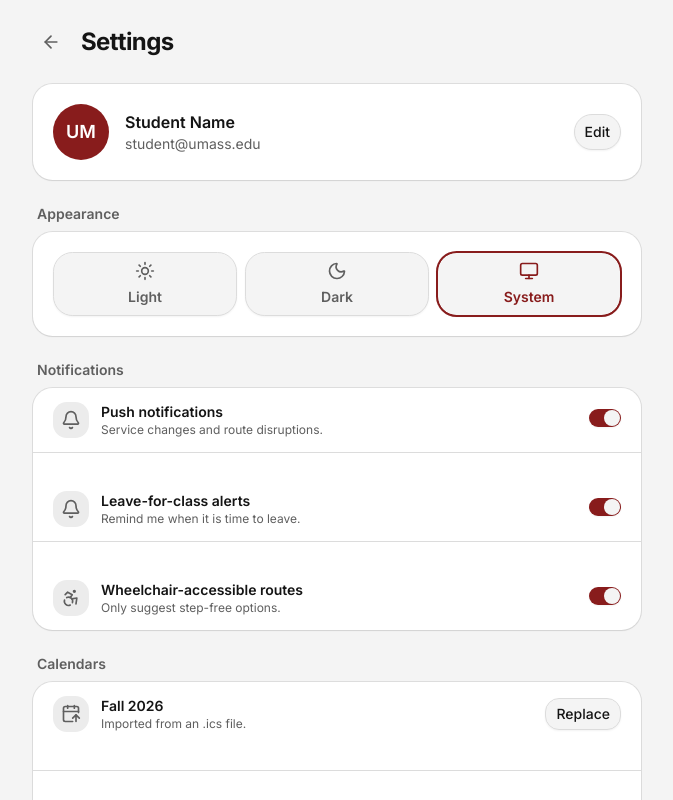
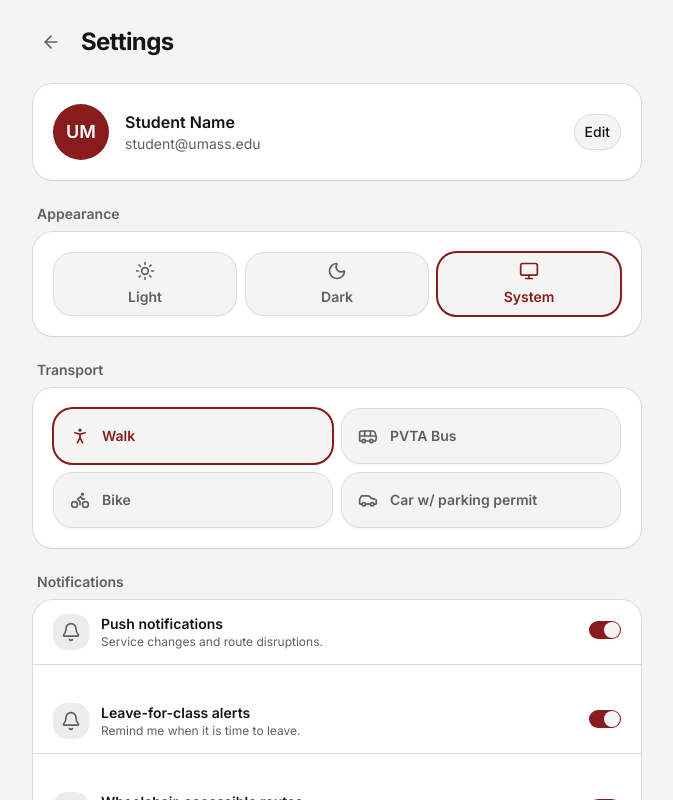
Before and after one commit to KeeganGallagher5959/UPath, a Next.js app: page /settings in a window 1280 px wide. Shown: the top 800 px of the page, without its empty margins (303-976 px from the left). Built offline with nearby package versions, Linux system fonts and the light colour scheme.

Commit message:
feat: add transport options to settings page

```diff
--- a/src/app/onboarding/components/preferences.tsx
+++ b/src/app/onboarding/components/preferences.tsx
@@ -1,13 +1,7 @@
 "use client"
 
 import * as React from "react"
-import {
-  Accessibility,
-  Bike,
-  Bus,
-  Car,
-  PersonStanding,
-} from "lucide-react"
+import { Accessibility, PersonStanding } from "lucide-react"
 import { cn } from "cn"
 
 import { BrandLockup } from "@/components/brand"
@@ -15,13 +9,7 @@ import { Button } from "@/components/ui/button"
 import { Label } from "@/components/ui/label"
 import { Separator } from "@/components/ui/separator"
 import { Switch } from "@/components/ui/switch"
-
-const TRANSPORT = [
-  { value: "walk", label: "Walk", icon: PersonStanding },
-  { value: "bus", label: "PVTA Bus", icon: Bus },
-  { value: "bike", label: "Bike", icon: Bike },
-  { value: "car", label: "Car w/ parking permit", icon: Car },
-] as const
+import { TRANSPORT, type TransportMode } from "@/lib"
 
 const THEMES = [
   { value: "default", label: "Default", swatch: "#ffffff" },
@@ -44,7 +32,7 @@ const PREFERENCES: {
 
 /** Step 2 of onboarding — transport mode, theme, and accessibility prefs. */
 export function Preferences({ onContinue }: { onContinue: () => void }) {
-  const [transport, setTransport] = React.useState<(typeof TRANSPORT)[number]["value"]>("walk")
+  const [transport, setTransport] = React.useState<TransportMode>("foot")
   const [theme, setTheme] = React.useState<(typeof THEMES)[number]["value"]>("default")
   const [prefs, setPrefs] = React.useState<Record<PreferenceKey, boolean>>({
     wheelchair: true,
--- a/src/app/settings/page.tsx
+++ b/src/app/settings/page.tsx
@@ -20,6 +20,7 @@ import { Button } from "@/components/ui/button"
 import { Card } from "@/components/ui/card"
 import { Separator } from "@/components/ui/separator"
 import { Switch } from "@/components/ui/switch"
+import { TRANSPORT, type TransportMode } from "@/lib"
 
 const THEME_OPTIONS = [
     { value: "light", label: "Light", icon: Sun },
@@ -56,6 +57,7 @@ export default function Settings() {
     const { theme, setTheme } = useTheme();
     const [notifications, setNotifications] = React.useState(true);
     const [alerts, setAlerts] = React.useState(true);
+    const [transport, setTransport] = React.useState<TransportMode>("foot");
 
     return (
         <div className='mx-auto flex min-h-svh w-full max-w-2xl flex-col gap-6 bg-background px-5 py-6 sm:px-8'>
@@ -110,6 +112,35 @@ export default function Settings() {
                                     )}>
                                     <Icon className='size-5' />
                                     {label}
+                                </Button>
+                            );
+                        })}
+                    </div>
+                </Card>
+            </section>
+
+            {/* Transport */}
+            <section className='flex flex-col gap-2'>
+                <h2 className='px-1 text-sm font-semibold text-muted-foreground'>Transport</h2>
+                <Card className='p-4 sm:p-5'>
+                    <div className='grid grid-cols-2 gap-2'>
+                        {TRANSPORT.map(({ value, label, icon: Icon }) => {
+                            const selected = transport === value;
+                            return (
+                                <Button
+                                    key={value}
+                                    type='button'
+                                    variant='outline'
+                                    aria-pressed={selected}
+                                    onClick={() => setTransport(value)}
+                                    className={cn(
+                                        "h-auto min-h-14 justify-start gap-3 rounded-xl px-4 py-3 text-left text-sm font-semibold whitespace-normal",
+                                        selected
+                                            ? "border-primary text-primary ring-1 ring-primary hover:bg-primary/5 hover:text-primary"
+                                            : "text-muted-foreground"
+                                    )}>
+                                    <Icon className='size-5 shrink-0' />
+                                    <span className='text-pretty'>{label}</span>
                                 </Button>
                             );
                         })}
--- /dev/null
+++ b/src/lib/index.ts
@@ -0,0 +1,10 @@
+import { Bike, Bus, Car, PersonStanding } from "lucide-react"
+
+export const TRANSPORT = [
+  { value: "foot", label: "Walk", icon: PersonStanding },
+  { value: "bus", label: "PVTA Bus", icon: Bus },
+  { value: "bike", label: "Bike", icon: Bike },
+  { value: "car", label: "Car w/ parking permit", icon: Car },
+] as const
+
+export type TransportMode = (typeof TRANSPORT)[number]["value"]
```
